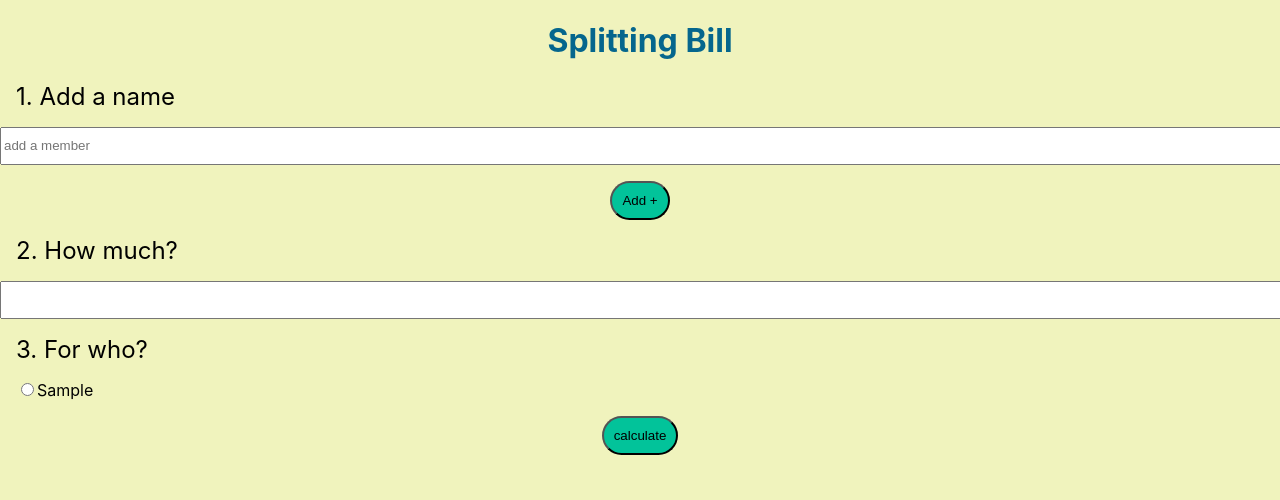
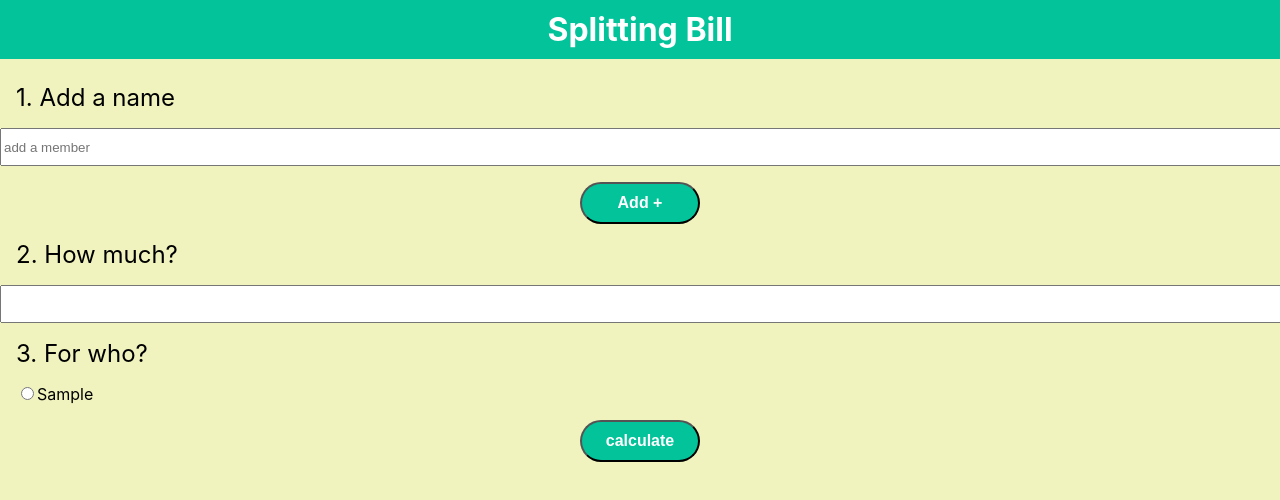
Before and after one commit to Shane59/splliting-money, a React (Create React App) app: page / in a window 1280 px wide. Both pictures are taken after typing "Sample" into the empty fields and a click on the button "Add +". Shown: the top 500 px of the page. Built offline with nearby package versions, Linux system fonts and the light colour scheme.

Commit message:
improvement-ui

```diff
--- /dev/null
+++ b/src/Components/RadioButtons/RadioButtons.js
@@ -0,0 +1,24 @@
+import React, {useState, useEffect} from 'react';
+import './RadioButtons.css';
+
+export default function RadioButtons(props) {
+  var RadioButtons = [];
+  console.log('props');
+  console.log(props);
+
+  props.memberInfo.map((el, index) => {
+    RadioButtons.push (
+      <div key={el}>
+        <input
+          type="radio"
+          value={el}
+          name={`for-who-${index}`}
+          checked={props.forWho.includes(el)}
+          onClick={(e) => props.function(e)}
+        />
+        <label htmlFor="">{el}</label>
+      </div>
+    )
+  })
+  return RadioButtons;
+}
--- /dev/null
+++ b/src/Components/Results/Results.js
@@ -0,0 +1,17 @@
+import React, {useState, useEffect} from 'react';
+import './Results.css';
+
+export default function Results(props) {
+  let temp = [];
+    Object.keys(props.userObj).map((el) => {
+      console.log('how does this get rendered?');
+      console.log(props.userObj[el]);
+      temp.push(
+        <div className="person-result">
+          <div className="result-name">{props.userObj[el].key}</div>
+          <div className="result-amount">{props.userObj[el].value} yen</div>
+        </div>
+      );
+    })
+    return temp;
+}
--- a/src/Components/Top.css
+++ b/src/Components/Top.css
@@ -1,6 +1,10 @@
 .title {
-  color: #05668D;
+  background-color: #02C39A;
   text-align: center;
+  margin: 0;
+  padding: 10px;
+  color: white;
+  margin-bottom: 24px;
 }
 
 .section {
@@ -17,10 +21,14 @@
 }
 
 .add-button {
+  width: 120px;
   margin-top: 16px;
   padding: 10px;
   background-color: #02C39A;
   border-radius: 30px;
+  color: white;
+  font-weight: bold;
+  font-size: 16px;
 }
 
 .subtitle {
@@ -67,6 +75,10 @@
 }
 
 .calc-button {
+  width: 120px;
+  color: white;
+  font-weight: bold;
+  font-size: 16px;
   padding: 10px;
   background-color: #02C39A;
   border-radius: 30px;
--- a/src/Components/Top.js
+++ b/src/Components/Top.js
@@ -1,5 +1,7 @@
 import React, {useState, useEffect} from 'react';
 import './Top.css';
+import RadioButtons from './RadioButtons/RadioButtons';
+import Results from './Results/Results';
 
 export default function Top() {
   const [memberInfo, SetMemberInfo] = useState([]);
@@ -8,25 +10,6 @@ export default function Top() {
   const [forWho, SetForWho] = useState([]);
   const [calculated, setCalculated] = useState(false);
   const [userObj, setUserObj] = useState([]);
-
-  function CreateRadioButtonForWho() {
-    var RadioButtons = [];
-    memberInfo.map((el, index) => {
-      RadioButtons.push (
-        <div key={el}>
-          <input
-            type="radio"
-            value={el}
-            name={`for-who-${index}`}
-            checked={forWho.includes(el)}
-            onClick={(e) => selectedPepopleForWho(e)}
-          />
-          <label htmlFor="">{el}</label>
-        </div>
-      )
-    })
-    return RadioButtons;
-  }
 
   function AddMemberInfo() {
     return (
@@ -91,21 +74,6 @@ export default function Top() {
     setUserObj([...tempObj]);
   }
 
-  function displayResult() {
-    let temp = [];
-    Object.keys(userObj).map((el) => {
-      console.log('how does this get rendered?');
-      console.log(userObj[el]);
-      temp.push(
-        <div className="person-result">
-          <div className="result-name">{userObj[el].key}</div>
-          <div className="result-amount">{userObj[el].value} yen</div>
-        </div>
-      );
-    })
-    return temp;
-  }
-
   useEffect(() => {
     console.log('memberInfo has Changed ' + memberInfo);
   }, [memberInfo])
@@ -132,24 +100,22 @@ export default function Top() {
             <div>
               <input className="amount-input" type="text" onChange={(e) => SetAmoutPaid(e.target.value)}/>
             </div>
-          </div> :
+          </div>
+          :
           null
         }
         {memberInfo.length > 0 ?
           <div className="section">
             <div className="subtitle">3. For who?</div>
             <div className="for-who-radio-buttons-wrapper">
-              {CreateRadioButtonForWho()}
+              <RadioButtons
+                memberInfo={memberInfo}
+                function={selectedPepopleForWho}
+                forWho={forWho}/>
             </div>
           </div>
         : null
         }
-        {calculated ?
-          <div className="result-wrapper">
-            {displayResult(amoutPaid)}
-          </div>
-        :
-        null}
       </div>
       {memberInfo.length > 0 ?
         <div className="calc-button-wrapper">
@@ -157,6 +123,14 @@ export default function Top() {
         </div>
       : null
       }
+      {calculated ?
+        <div className="result-wrapper">
+          <Results
+            userObj={userObj}
+          />
+        </div>
+      :
+        null}
   </div>
   )
 }
```
Also changed, not shown: src/Components/RadioButtons/RadioButtons.css (added), src/Components/Results/Results.css (added), 1 other file (tests, documents, lock files or other folders).
